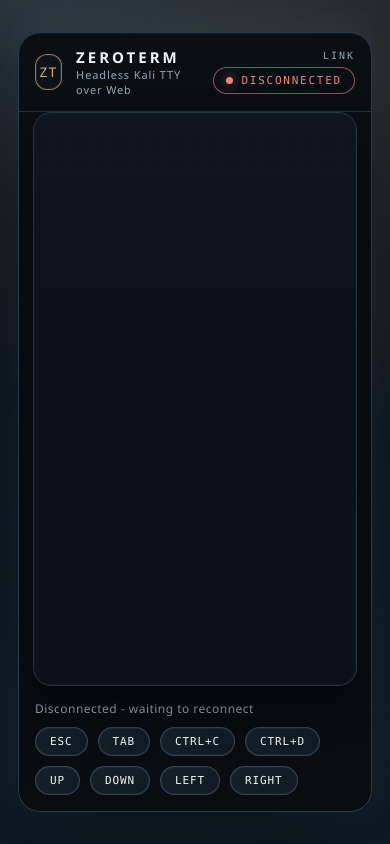
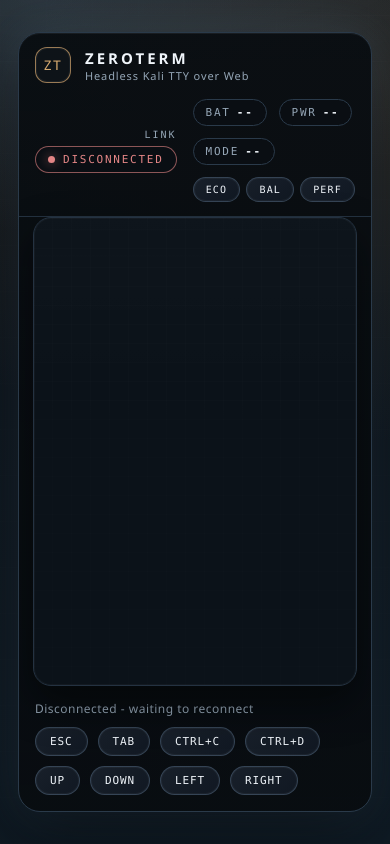
Before and after one commit to Himanaraba/ZeroTerm, a plain HTML site: page web/index.html in a window 390 px wide. Drawn offline with Linux system fonts and the light colour scheme; no server answers.

Commit message:
Show battery telemetry and power controls in web UI

```diff
--- a/web/index.html
+++ b/web/index.html
@@ -14,6 +14,25 @@
           <div class="brand-text">
             <div class="brand-title">ZeroTerm</div>
             <div class="brand-subtitle">Headless Kali TTY over Web</div>
+          </div>
+        </div>
+        <div class="telemetry">
+          <div class="telemetry-item">
+            <span class="telemetry-label">BAT</span>
+            <span class="telemetry-value" id="battery-value">--</span>
+          </div>
+          <div class="telemetry-item">
+            <span class="telemetry-label">PWR</span>
+            <span class="telemetry-value" id="power-value">--</span>
+          </div>
+          <div class="telemetry-item">
+            <span class="telemetry-label">MODE</span>
+            <span class="telemetry-value" id="power-profile">--</span>
+          </div>
+          <div class="telemetry-actions" id="power-actions" aria-label="Power presets">
+            <button type="button" data-profile="eco">ECO</button>
+            <button type="button" data-profile="balanced">BAL</button>
+            <button type="button" data-profile="performance">PERF</button>
           </div>
         </div>
         <div class="status-wrap">
--- a/web/zeroterm.css
+++ b/web/zeroterm.css
@@ -84,6 +84,7 @@ body::after {
   display: flex;
   align-items: center;
   justify-content: space-between;
+  flex-wrap: wrap;
   padding: 16px 22px;
   border-bottom: 1px solid var(--term-border);
   gap: 16px;
@@ -131,6 +132,64 @@ body::after {
   align-items: flex-end;
   gap: 6px;
   font-family: var(--font-mono);
+}
+
+.telemetry {
+  display: flex;
+  align-items: center;
+  justify-content: center;
+  gap: 12px;
+  flex: 1;
+  flex-wrap: wrap;
+  font-family: var(--font-mono);
+}
+
+.telemetry-item {
+  display: inline-flex;
+  align-items: center;
+  gap: 6px;
+  padding: 6px 12px;
+  border-radius: 999px;
+  border: 1px solid var(--panel-border);
+  background: rgba(11, 15, 20, 0.7);
+  font-size: 11px;
+  letter-spacing: 0.16em;
+  text-transform: uppercase;
+  color: var(--muted);
+}
+
+.telemetry-value {
+  color: var(--text);
+  font-weight: 600;
+}
+
+.telemetry-actions {
+  display: inline-flex;
+  gap: 6px;
+  flex-wrap: wrap;
+}
+
+.telemetry-actions button {
+  background: linear-gradient(140deg, rgba(25, 33, 44, 0.96), rgba(18, 26, 36, 0.92));
+  color: var(--text);
+  border: 1px solid rgba(75, 96, 118, 0.6);
+  border-radius: 999px;
+  padding: 6px 12px;
+  font-family: var(--font-mono);
+  font-size: 10px;
+  letter-spacing: 0.12em;
+  text-transform: uppercase;
+  box-shadow: inset 0 0 0 1px rgba(255, 255, 255, 0.04);
+}
+
+.telemetry-actions button:active {
+  transform: translateY(1px);
+}
+
+.telemetry-actions button[data-active="true"] {
+  color: var(--accent-strong);
+  border-color: rgba(214, 169, 111, 0.7);
+  box-shadow: 0 0 12px rgba(214, 169, 111, 0.25);
 }
 
 .status-label {
@@ -331,6 +390,25 @@ body::after {
     padding: 14px 16px;
   }
 
+  .telemetry {
+    order: 3;
+    width: 100%;
+    justify-content: flex-start;
+  }
+
+  .telemetry-actions {
+    width: 100%;
+  }
+
+  .telemetry-actions button {
+    flex: 1;
+    text-align: center;
+  }
+
+  .status-wrap {
+    order: 2;
+  }
+
   .terminal-screen {
     margin: 0 14px 14px;
   }
--- a/web/zeroterm.js
+++ b/web/zeroterm.js
@@ -6,6 +6,10 @@
   const cursorEl = document.getElementById("cursor");
   const inputEl = document.getElementById("terminal-input");
   const keysEl = document.getElementById("terminal-keys");
+  const batteryEl = document.getElementById("battery-value");
+  const powerEl = document.getElementById("power-value");
+  const profileEl = document.getElementById("power-profile");
+  const powerActionsEl = document.getElementById("power-actions");
 
   const encoder = new TextEncoder();
   const decoder = new TextDecoder("utf-8");
@@ -1072,6 +1076,7 @@
   let socket = null;
   let reconnectDelay = 1000;
   const view = new TerminalView(termTextEl, cursorEl);
+  let statusTimer = null;
 
   const setStatus = (text, tone) => {
     statusEl.textContent = text;
@@ -1089,6 +1094,86 @@
       rows: size.rows,
     });
     socket.send(payload);
+  };
+
+  const setActiveProfile = (profile) => {
+    if (!powerActionsEl) {
+      return;
+    }
+    const normalized = profile ? profile.toLowerCase() : "";
+    const buttons = powerActionsEl.querySelectorAll("button[data-profile]");
+    for (const button of buttons) {
+      const isActive = button.dataset.profile === normalized;
+      button.dataset.active = isActive ? "true" : "false";
+    }
+  };
+
+  const updateTelemetry = (payload) => {
+    if (!payload) {
+      return;
+    }
+    if ("battery_percent" in payload) {
+      const batteryPercent =
+        typeof payload.battery_percent === "number" ? `${payload.battery_percent}%` : "--";
+      if (batteryEl) {
+        batteryEl.textContent = batteryPercent;
+      }
+    }
+    if ("power_state" in payload) {
+      const powerState = payload.power_state || "--";
+      if (powerEl) {
+        powerEl.textContent = powerState;
+      }
+    }
+    if ("profile" in payload) {
+      const profile = payload.profile ? payload.profile.toUpperCase() : "--";
+      if (profileEl) {
+        profileEl.textContent = profile;
+      }
+      setActiveProfile(payload.profile || "");
+    }
+  };
+
+  const fetchStatus = async () => {
+    try {
+      const response = await fetch("/api/status", { cache: "no-store" });
+      if (!response.ok) {
+        return;
+      }
+      const payload = await response.json();
+      updateTelemetry(payload);
+    } catch (error) {
+      // Ignore status fetch failures to keep the terminal responsive.
+    }
+  };
+
+  const startStatusPoll = () => {
+    if (statusTimer) {
+      clearInterval(statusTimer);
+    }
+    fetchStatus();
+    statusTimer = setInterval(fetchStatus, 15000);
+  };
+
+  const postPowerProfile = async (profile) => {
+    if (!profile) {
+      return;
+    }
+    try {
+      const response = await fetch("/api/power", {
+        method: "POST",
+        headers: { "Content-Type": "application/json" },
+        body: JSON.stringify({ profile }),
+      });
+      if (!response.ok) {
+        return;
+      }
+      const payload = await response.json();
+      updateTelemetry(payload);
+      setTimeout(fetchStatus, 800);
+    } catch (error) {
+      // Ignore control failures to avoid blocking the terminal.
+    }
   };
 
   const sessionId = getSessionId();
@@ -1247,6 +1332,19 @@
     });
   }
 
+  if (powerActionsEl) {
+    powerActionsEl.addEventListener("click", (event) => {
+      const button = event.target.closest("button[data-profile]");
+      if (!button) {
+        return;
+      }
+      const profile = button.dataset.profile;
+      if (profile) {
+        postPowerProfile(profile);
+      }
+    });
+  }
+
   window.addEventListener("resize", () => {
     clearTimeout(window.__zerotermResize);
     window.__zerotermResize = setTimeout(() => {
@@ -1256,4 +1354,5 @@
 
   view.resizeToFit();
   connect();
+  startStatusPoll();
 })();
```
Also changed, not shown: test/static/zeroterm.test.js (+100 -0 lines).
